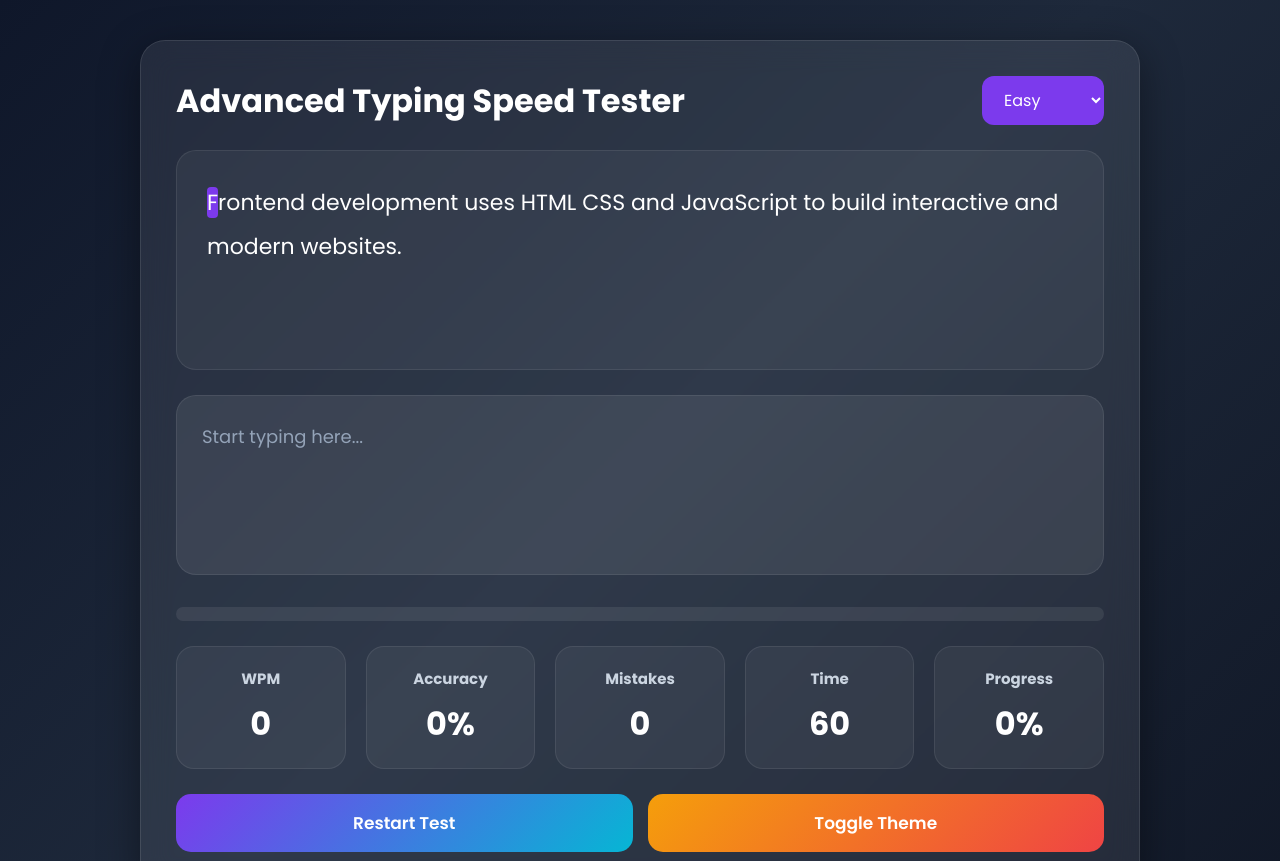
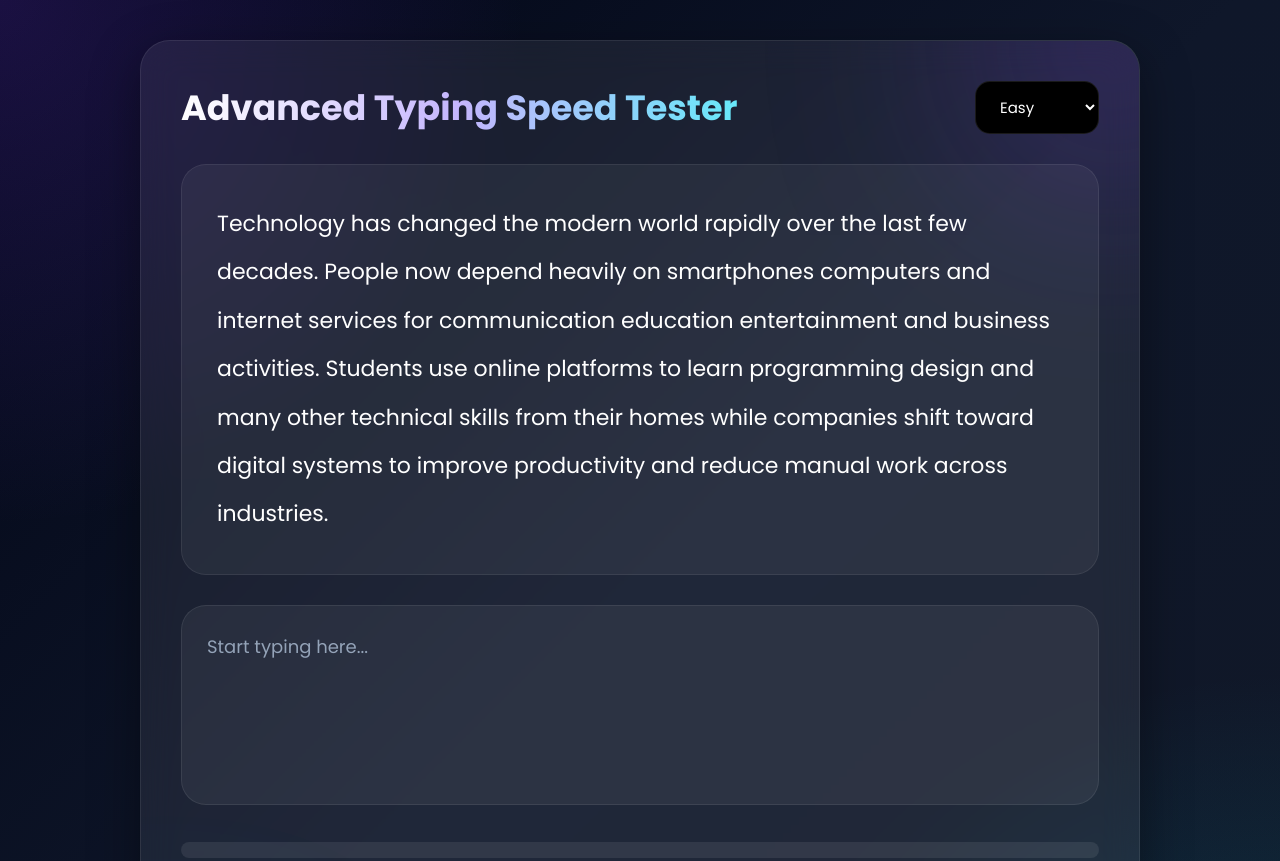
Before and after one commit to Hariharan-210705/typing-speed-tester, a plain HTML site: page index.html in a window 1280 px wide. Shown: the top 861 px of the page. Drawn offline with Linux system fonts and the light colour scheme.

Commit message:
Update index.html

```diff
--- a/index.html
+++ b/index.html
@@ -1,8 +1,8 @@
 <!DOCTYPE html>
 <html lang="en">
 <head>
-  <meta charset="UTF-8" />
-  <meta name="viewport" content="width=device-width, initial-scale=1.0"/>
+  <meta charset="UTF-8">
+  <meta name="viewport" content="width=device-width, initial-scale=1.0">
   <title>Advanced Typing Speed Tester</title>
 
   <link href="https://fonts.googleapis.com/css2?family=Poppins:wght@300;400;500;600;700&display=swap" rel="stylesheet">
@@ -18,7 +18,11 @@
 
     body{
       min-height:100vh;
-      background:linear-gradient(135deg,#0f172a,#1e293b,#111827);
+      background:
+      radial-gradient(circle at top left,#7c3aed33,transparent 30%),
+      radial-gradient(circle at bottom right,#06b6d433,transparent 30%),
+      linear-gradient(135deg,#020617,#0f172a,#111827);
+
       display:flex;
       justify-content:center;
       align-items:flex-start;
@@ -29,12 +33,40 @@
 
     .container{
       width:1000px;
-      background:rgba(255,255,255,0.08);
-      border:1px solid rgba(255,255,255,0.1);
-      backdrop-filter:blur(15px);
-      border-radius:25px;
-      padding:35px;
-      box-shadow:0 10px 40px rgba(0,0,0,0.4);
+      background:rgba(255,255,255,0.07);
+      border:1px solid rgba(255,255,255,0.08);
+      backdrop-filter:blur(18px);
+      border-radius:30px;
+      padding:40px;
+      box-shadow:0 15px 50px rgba(0,0,0,0.4);
+      position:relative;
+      overflow:hidden;
+    }
+
+    .container::before{
+      content:"";
+      position:absolute;
+      width:250px;
+      height:250px;
+      background:#7c3aed;
+      border-radius:50%;
+      filter:blur(120px);
+      top:-120px;
+      right:-100px;
+      opacity:0.35;
+    }
+
+    .container::after{
+      content:"";
+      position:absolute;
+      width:250px;
+      height:250px;
+      background:#06b6d4;
+      border-radius:50%;
+      filter:blur(120px);
+      bottom:-120px;
+      left:-100px;
+      opacity:0.3;
     }
 
     .header{
@@ -42,35 +74,48 @@
       justify-content:space-between;
       align-items:center;
       flex-wrap:wrap;
-      gap:15px;
-      margin-bottom:25px;
+      gap:20px;
+      margin-bottom:30px;
+      position:relative;
+      z-index:2;
     }
 
     h1{
-      font-size:32px;
+      font-size:35px;
       font-weight:700;
+      background:linear-gradient(to right,#ffffff,#c4b5fd,#67e8f9);
+      -webkit-background-clip:text;
+      -webkit-text-fill-color:transparent;
     }
 
     .difficulty-select{
-      padding:12px 18px;
+      padding:14px 20px;
       border:none;
-      border-radius:12px;
-      background:#7c3aed;
+      outline:none;
+      border-radius:15px;
+      background:#000;
       color:white;
-      font-size:16px;
-      outline:none;
+      border:1px solid rgba(255,255,255,0.1);
+      font-size:15px;
       cursor:pointer;
     }
 
+    .difficulty-select option{
+      background:black;
+      color:white;
+    }
+
     .typing-box{
+      position:relative;
+      z-index:2;
       background:rgba(255,255,255,0.05);
-      border-radius:20px;
-      padding:30px;
-      line-height:2;
+      border:1px solid rgba(255,255,255,0.08);
+      border-radius:25px;
+      padding:35px;
+      line-height:2.2;
       font-size:22px;
-      margin-bottom:25px;
-      min-height:220px;
-      border:1px solid rgba(255,255,255,0.08);
+      min-height:320px;
+      margin-bottom:30px;
     }
 
     .typing-box span.correct{
@@ -79,99 +124,110 @@
 
     .typing-box span.wrong{
       color:#ef4444;
-      background:rgba(239,68,68,0.15);
-      border-radius:4px;
+      background:rgba(239,68,68,0.2);
+      border-radius:5px;
     }
 
     .typing-box span.active{
       background:#7c3aed;
-      border-radius:4px;
+      border-radius:5px;
       color:white;
     }
 
     textarea{
       width:100%;
-      height:180px;
+      height:200px;
       padding:25px;
       border:none;
       outline:none;
       resize:none;
-      border-radius:20px;
-      background:rgba(255,255,255,0.08);
+      border-radius:25px;
+      background:rgba(255,255,255,0.06);
+      border:1px solid rgba(255,255,255,0.08);
       color:white;
       font-size:18px;
       line-height:1.8;
-      margin-bottom:25px;
-      border:1px solid rgba(255,255,255,0.08);
+      margin-bottom:30px;
     }
 
     textarea:focus{
       border:1px solid #7c3aed;
-      box-shadow:0 0 20px rgba(124,58,237,0.4);
+      box-shadow:0 0 25px rgba(124,58,237,0.3);
     }
 
     textarea::placeholder{
       color:#94a3b8;
     }
 
-    .stats{
-      display:grid;
-      grid-template-columns:repeat(5,1fr);
-      gap:20px;
-      margin-bottom:25px;
-    }
-
-    .card{
-      background:rgba(255,255,255,0.05);
-      border:1px solid rgba(255,255,255,0.08);
-      border-radius:18px;
-      padding:20px;
-      text-align:center;
-    }
-
-    .card h2{
-      font-size:15px;
-      color:#cbd5e1;
-      margin-bottom:10px;
-    }
-
-    .card span{
-      font-size:32px;
-      font-weight:700;
-    }
-
     .progress-container{
       width:100%;
-      height:14px;
+      height:16px;
       background:rgba(255,255,255,0.08);
       border-radius:20px;
       overflow:hidden;
-      margin-bottom:25px;
+      margin-bottom:30px;
     }
 
     .progress-bar{
       width:0%;
       height:100%;
       background:linear-gradient(90deg,#7c3aed,#06b6d4);
-      transition:0.2s;
+      transition:0.3s;
+    }
+
+    .stats{
+      display:grid;
+      grid-template-columns:repeat(5,1fr);
+      gap:20px;
+      margin-bottom:30px;
+      position:relative;
+      z-index:2;
+    }
+
+    .card{
+      background:rgba(255,255,255,0.05);
+      border:1px solid rgba(255,255,255,0.08);
+      border-radius:20px;
+      padding:25px;
+      text-align:center;
+      transition:0.3s;
+    }
+
+    .card:hover{
+      transform:translateY(-5px);
+      border-color:#7c3aed;
+    }
+
+    .card h2{
+      font-size:14px;
+      margin-bottom:12px;
+      color:#cbd5e1;
+      font-weight:500;
+    }
+
+    .card span{
+      font-size:35px;
+      font-weight:700;
     }
 
     .buttons{
       display:flex;
-      gap:15px;
+      gap:20px;
       flex-wrap:wrap;
+      position:relative;
+      z-index:2;
     }
 
     button{
       flex:1;
-      padding:16px;
+      padding:18px;
       border:none;
-      border-radius:15px;
+      border-radius:18px;
       font-size:17px;
       font-weight:600;
       cursor:pointer;
+      color:white;
       transition:0.3s;
-      color:white;
     }
 
     .restart-btn{
@@ -183,31 +239,24 @@
     }
 
     button:hover{
-      transform:translateY(-3px);
+      transform:translateY(-4px);
     }
 
     .light-mode{
-      background:#f1f5f9;
+      background:linear-gradient(135deg,#dbeafe,#f8fafc,#e0f2fe);
       color:#111827;
     }
 
     .light-mode .container{
-      background:white;
-      color:#111827;
+      background:rgba(255,255,255,0.75);
     }
 
-    .light-mode textarea{
+    .light-mode .typing-box,
+    .light-mode textarea,
+    .light-mode .card,
+    .light-mode .difficulty-select{
+      background:rgba(255,255,255,0.7);
       color:#111827;
-      background:#f8fafc;
-    }
-
-    .light-mode .typing-box{
-      background:#f8fafc;
-      color:#111827;
-    }
-
-    .light-mode .card{
-      background:#f8fafc;
     }
 
     @media(max-width:900px){
@@ -224,16 +273,20 @@
         grid-template-columns:1fr;
       }
 
+      .buttons{
+        flex-direction:column;
+      }
+
+      h1{
+        font-size:28px;
+      }
+
       .typing-box{
         font-size:18px;
       }
 
       textarea{
         font-size:16px;
-      }
-
-      h1{
-        font-size:25px;
       }
 
     }
@@ -317,18 +370,21 @@
 const paragraphs = {
 
 easy:[
-        "Typing every day improves speed accuracy and confidence while using computers for work study and communication.",
-        "Frontend development uses HTML CSS and JavaScript to build interactive and modern websites."
+
+`Technology has changed the modern world rapidly over the last few decades. People now depend heavily on smartphones computers and internet services for communication education entertainment and business activities. Students use online platforms to learn programming design and many other technical skills from their homes while companies shift toward digital systems to improve productivity and reduce manual work across industries.`
+
 ],
 
 medium:[
-        "Programming regularly helps developers improve logical thinking debugging skills and overall software development experience across different technologies and frameworks.",
-        "JavaScript is one of the most important programming languages because it powers interactive websites applications and many modern frontend systems."
+
+`Programming is one of the most valuable technical skills because software powers almost every modern service and application used around the world. Developers create websites mobile applications banking systems ecommerce platforms educational portals and management tools for millions of users daily. Becoming a strong developer requires patience logical thinking problem solving consistency and continuous practice with real projects and modern technologies.`
+
 ],
 
 hard:[
-        "Artificial intelligence is rapidly transforming industries by automating repetitive workflows improving data analysis and assisting developers with advanced problem solving techniques across modern applications.",
-        "Building complex frontend applications requires strong understanding of responsive design state management asynchronous programming and efficient user interface optimization."
+
+`Artificial intelligence is transforming industries rapidly by automating repetitive tasks improving data analysis and assisting developers with advanced coding solutions. Modern frontend development requires deep understanding of responsive layouts asynchronous JavaScript animations API integration accessibility optimization and efficient user experience design. Developers who continuously improve their practical skills through projects and real world problem solving will remain highly valuable despite rapid technological advancements.`
+
 ]
 
 };
@@ -343,7 +399,6 @@
 const progressText = document.getElementById("progressText");
 
 const progressBar = document.getElementById("progressBar");
-
 const difficulty = document.getElementById("difficulty");
 
 let timer;
@@ -352,7 +407,6 @@
 let started = false;
 
 let mistakes = 0;
-    let charIndex = 0;
 let currentText = "";
 
 function loadParagraph(){
@@ -375,8 +429,6 @@
 
   });
 
-      typingText.querySelectorAll("span")[0].classList.add("active");
-
 }
 
 loadParagraph();
@@ -385,9 +437,13 @@
 
   const characters = typingText.querySelectorAll("span");
 
-      const typedChar = inputBox.value.charAt(charIndex);
+  const typedText = inputBox.value;
 
-      if(!started){
+  let correctChars = 0;
+
+  mistakes = 0;
+
+  if(!started && typedText.length > 0){
 
     timer = setInterval(initTimer,1000);
 
@@ -395,62 +451,69 @@
 
   }
 
+  characters.forEach((charSpan,index) => {
+
+    const typedChar = typedText[index];
+
     if(typedChar == null){
 
-        charIndex--;
+      charSpan.classList.remove("correct","wrong","active");
 
     }
+
+    else if(typedChar === charSpan.innerText){
+
+      charSpan.classList.add("correct");
+
+      charSpan.classList.remove("wrong");
+
+      correctChars++;
+
+    }
+
     else{
 
-        if(typedChar === characters[charIndex].innerText){
+      charSpan.classList.add("wrong");
 
-          characters[charIndex].classList.add("correct");
-
-        }
-        else{
+      charSpan.classList.remove("correct");
 
       mistakes++;
 
-          mistakesText.innerText = mistakes;
+    }
 
-          characters[charIndex].classList.add("wrong");
+  });
+
+  characters.forEach(span => span.classList.remove("active"));
+
+  if(characters[typedText.length]){
+
+    characters[typedText.length].classList.add("active");
 
   }
 
-        charIndex++;
+  mistakesText.innerText = mistakes;
 
-      }
-
-      characters.forEach(span => span.classList.remove("active"));
-
-      if(characters[charIndex]){
-
-        characters[charIndex].classList.add("active");
-
-      }
-
-      // Accuracy
-      let accuracy = Math.floor(((charIndex - mistakes) / charIndex) * 100);
+  let accuracy = Math.floor((correctChars / typedText.length) * 100);
 
   accuracy = accuracy < 0 || !accuracy ? 0 : accuracy;
 
   accuracyText.innerText = accuracy + "%";
 
-      // WPM
-      let wpm = Math.floor((((charIndex - mistakes) / 5) / (maxTime - timeLeft)) * 60);
+  let timeSpent = (maxTime - timeLeft) / 60;
+
+  let wpm = Math.floor((correctChars / 5) / timeSpent);
 
   wpm = wpm < 0 || !wpm || wpm === Infinity ? 0 : wpm;
 
   wpmText.innerText = wpm;
 
-      // Progress
-      let progress = Math.floor((charIndex / currentText.length) * 100);
+  let progress = Math.floor((typedText.length / currentText.length) * 100);
 
   progressBar.style.width = progress + "%";
 
   progressText.innerText = progress + "%";
 
-      if(charIndex === currentText.length){
+  if(typedText.length === currentText.length){
 
     clearInterval(timer);
 
@@ -485,15 +548,19 @@
   started = false;
 
   mistakes = 0;
-      charIndex = 0;
 
   inputBox.value = "";
+
   inputBox.disabled = false;
 
   timeText.innerText = timeLeft;
+
   wpmText.innerText = 0;
+
   accuracyText.innerText = "0%";
+
   mistakesText.innerText = 0;
+
   progressText.innerText = "0%";
 
   progressBar.style.width = "0%";
```
Lines whose indentation alone changed are shown as unchanged.
